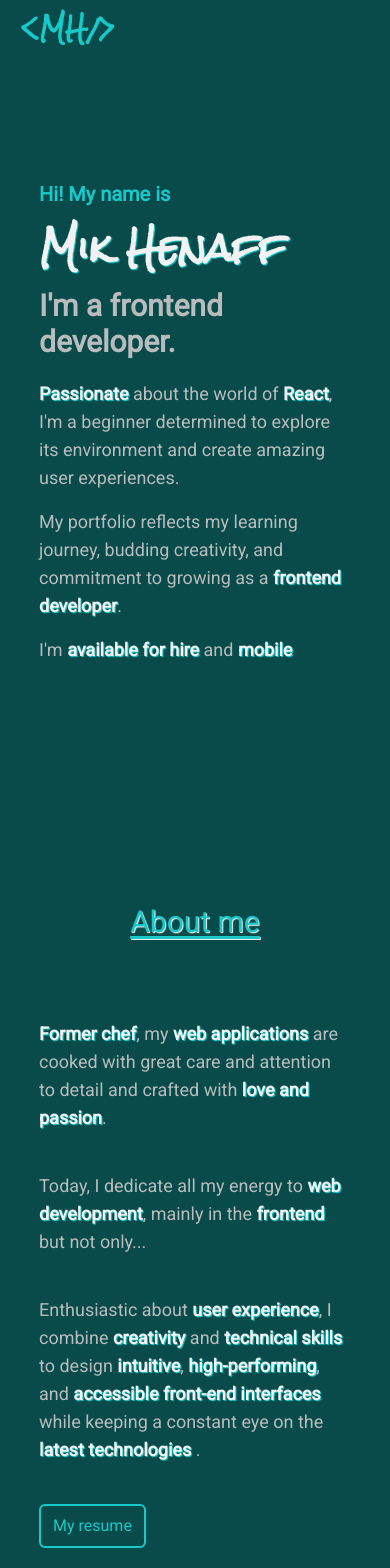
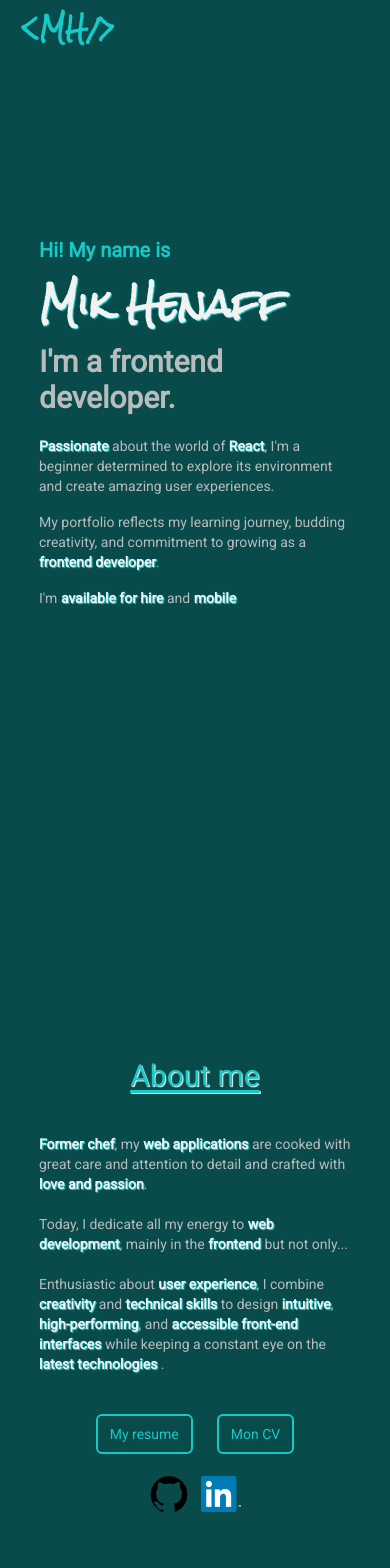
Before and after one commit to MikHenaff/portfolio, a React (Vite) app: page / in a window 390 px wide. Shown: the top 1568 px of the page. Built offline with nearby package versions, Linux system fonts and the light colour scheme; some icons are missing.

Commit message:
change mobile css & add french resume

```diff
--- a/src/components/About.jsx
+++ b/src/components/About.jsx
@@ -1,4 +1,5 @@
 import Resume from "../assets/resume/resume.pdf";
+import CV from "../assets/resume/cv.pdf";
 import Github from "../assets/img/networks/github.png";
 import Linkedin from "../assets/img/networks/linkedin.png";
 
@@ -8,22 +9,22 @@ const About = () => {
       name="about"
       className="w-full h-screen flex items-center bg-[#094a4a]"
     >
-      <div className="flex flex-col justify-center px-[10%] lg:pl-[30%] lg:pr-[10%] text-lg md:text-2xl text-[#b8bcbd]">
+      <div className="flex flex-col justify-center px-[10%] lg:pl-[30%] lg:pr-[10%] text-sm sm:text-lg md:text-2xl text-[#b8bcbd]">
         <h2
-          className="self-center md:self-end text-[#18c9c9] text-3xl sm:text-5xl pb-20 underline underline-offset-4"
+          className="self-center md:self-end text-[#18c9c9] text-3xl sm:text-5xl py-10 sm:pb-20 underline underline-offset-4"
           style={{
             textShadow: "1px 1px 1px #f2f2f2",
           }}
         >
           About me
         </h2>
-        <p className="pb-10">
+        <p className="pb-5 sm:pb-10">
           <span className="highlighted-text">Former chef</span>, my{" "}
           <strong className="highlighted-text">web applications</strong> are
           cooked with great care and attention to detail and crafted with{" "}
           <span className="highlighted-text">love and passion</span>.
         </p>
-        <p className="pb-10">
+        <p className="pb-5 sm:pb-10">
           Today, I dedicate all my energy to{" "}
           <strong className="highlighted-text">web development</strong>, mainly
           in the <strong className="highlighted-text">frontend</strong> but not
@@ -41,14 +42,19 @@ const About = () => {
           while keeping a constant eye on the{" "}
           <strong className="highlighted-text">latest technologies</strong> .
         </p>
-        <div>
+        <div className="flex justify-center mb-5 sm:mb-10">
           <a href={Resume} target="_blank" rel="noreferrer">
-            <button className="bg-[#094a4a] text-[#18c9c9] text-base md:text-lg border-[#18c9c9] hover:text-[#094a4a] hover:bg-[#18c9c9] hover:border-[#18c9c9] w-fit border-2 px-3 py-2 mb-10 rounded-md">
+            <button className="bg-[#094a4a] text-[#18c9c9] text-sm sm:text-base md:text-lg border-[#18c9c9] hover:text-[#094a4a] hover:bg-[#18c9c9] hover:border-[#18c9c9] w-fit border-2 px-3 py-2 mr-6 rounded-md">
               My resume
             </button>
           </a>
+          <a href={CV} target="_blank" rel="noreferrer">
+            <button className="bg-[#094a4a] text-[#18c9c9] text-sm sm:text-base md:text-lg border-[#18c9c9] hover:text-[#094a4a] hover:bg-[#18c9c9] hover:border-[#18c9c9] w-fit border-2 px-3 py-2 rounded-md">
+              Mon CV
+            </button>
+          </a>
         </div>
-        <div className="flex items-center">
+        <div className="flex justify-center items-center">
           <a
             href="https://www.github.com/MikHenaff"
             target="_blank"
--- a/src/components/Contact.jsx
+++ b/src/components/Contact.jsx
@@ -4,11 +4,11 @@ const Contact = () => {
   return (
     <div
       name="contact"
-      className="w-full h-screen flex flex-col justify-center items-center text-[#b8bcbd] text-lg md:text-2xl bg-[#094a4a] pt-[90px]"
+      className="w-full h-screen flex flex-col justify-center items-center text-[#b8bcbd] text-sm sm:text-lg md:text-2xl bg-[#094a4a] pt-[80px]"
     >
       <div className="flex flex-col items-center">
         <h2
-          className="text-[#18c9c9] text-3xl sm:text-5xl text-center mb-24 underline underline-offset-4"
+          className="text-[#18c9c9] text-3xl sm:text-5xl text-center -mt-10 sm:mt-2 mb-8 sm:mb-16 underline underline-offset-4"
           style={{ textShadow: "1px 1px 1px #f2f2f2" }}
         >
           Contact me
@@ -24,30 +24,30 @@ const Contact = () => {
             name="name"
             required
             placeholder="Your full name..."
-            className="w-full pl-2 py-2 mb-2 text-base md:text-lg bg-[#7eb9b9] placeholder-gray-600 rounded"
+            className="w-full pl-2 py-2 mb-2 text-sm sm:text-base md:text-lg bg-[#7eb9b9] placeholder-gray-600 rounded"
           />
           <input
             type="email"
             name="email"
             required
             placeholder="Your email..."
-            className="w-full pl-2 py-2 mb-2 text-base md:text-lg bg-[#7eb9b9] placeholder-gray-600 rounded"
+            className="w-full pl-2 py-2 mb-2 text-sm sm:text-base md:text-lg bg-[#7eb9b9] placeholder-gray-600 rounded"
           />
           <textarea
             name="message"
             required
             rows="10"
             placeholder="Your message..."
-            className="w-full pl-2 py-2 mb-5 text-base md:text-lg bg-[#7eb9b9] placeholder-gray-600 rounded"
+            className="w-full pl-2 py-1 sm:py-2 mb-3 sm:mb-5 text-sm sm:text-base md:text-lg bg-[#7eb9b9] placeholder-gray-600 rounded"
           ></textarea>
-          <button className="bg-[#094a4a] text-[#18c9c9] text-base md:text-lg border-[#18c9c9] hover:text-[#094a4a] hover:bg-[#18c9c9] hover:border-[#18c9c9] w-fit border-2 px-3 py-2 mb-10 rounded-md">
+          <button className="bg-[#094a4a] text-[#18c9c9] text-sm sm:text-base md:text-lg border-[#18c9c9] hover:text-[#094a4a] hover:bg-[#18c9c9] hover:border-[#18c9c9] w-fit border-2 px-3 py-2 mb-5 sm:mb-10 rounded-md">
             Send message
           </button>
         </form>
-        <div className="flex flex-col items-center pt-5">
-          <p className="mb-3">...or send me an email !</p>
+        <div className="flex flex-col items-center pb-2">
+          <p className="mb-2 sm:mb-3">...or send me an email !</p>
           <a href="mailto:mikhenaff@yahoo.fr" title="mikhenaff@yahoo.fr">
-            <GoMail className=" w-[40px] h-[40px] md:w-[50px] md:h-[50px] text-[#18c9c9] hover:text-[#1df4f4]" />
+            <GoMail className="w-[30px] h-[30px] sm:w-[40px] sm:h-[40px] md:w-[50px] md:h-[50px] text-[#18c9c9] hover:text-[#1df4f4]" />
           </a>
         </div>
       </div>
--- a/src/components/Home.jsx
+++ b/src/components/Home.jsx
@@ -1,7 +1,7 @@
 const Home = () => {
   return (
     <div name="home" className="w-full h-screen bg-[#094a4a]">
-      <div className="flex flex-col h-full justify-center px-[10%] text-lg md:text-2xl">
+      <div className="flex flex-col h-full justify-center px-[10%] text-sm sm:text-lg md:text-2xl">
         <p className="text-xl sm:text-2xl text-[#18c9c9] font-bold">
           Hi! My name is
         </p>
--- a/src/components/ProjectCard.jsx
+++ b/src/components/ProjectCard.jsx
@@ -7,7 +7,7 @@ const ProjectCard = ({ imgSrc, text, handleProject, handleText }) => {
             handleProject();
             handleText(text);
           }}
-          className="text-[#041f1f] underline underline-offset-8 bg-[#18c9c9]/90 w-full h-full border-2 px-3 py-2 rounded-sm"
+          className="text-sm sm:text-base text-[#041f1f] underline underline-offset-8 bg-[#18c9c9]/90 w-full h-full border-2 px-3 py-2 rounded-sm"
         >
           Click to see more
         </button>
@@ -18,7 +18,7 @@ const ProjectCard = ({ imgSrc, text, handleProject, handleText }) => {
         className="w-[200px] sm:w-[300px] xl:w-[350px] 2xl:w-[400px] h-auto max-h-[152px] xl:max-h-[200px] rounded-t-sm"
       />
       <p
-        className="w-full text-center py-3 text-[#f2f2f2] bg-[#0e7474] rounded-b-sm"
+        className="w-full text-center text-sm sm:text-base py-3 text-[#f2f2f2] bg-[#0e7474] rounded-b-sm"
         style={{ textShadow: "1px 1px 1px #18c9c9" }}
       >
         {text}
--- a/src/components/Skills.jsx
+++ b/src/components/Skills.jsx
@@ -15,9 +15,9 @@ const Skills = () => {
       name="skills"
       className="w-full h-screen flex flex-col justify-center bg-[#094a4a]"
     >
-      <div className="flex flex-col max-w-[700px] lg:max-w-[900px] xl:max-w-[1000px] 2xl:max-w-[1200px] px-[10%] text-lg md:text-2xl text-[#b8bcbd] mb-6 md:mb-20">
+      <div className="flex flex-col max-w-[700px] lg:max-w-[900px] xl:max-w-[1000px] 2xl:max-w-[1200px] px-[10%] text-sm sm:text-lg md:text-2xl text-[#b8bcbd] mb-0 sm:mb-6 md:mb-20">
         <h2
-          className="self-center md:self-start text-[#18c9c9] text-3xl sm:text-5xl pb-14 sm:pb-[120px] underline underline-offset-4"
+          className="self-center md:self-start text-[#18c9c9] text-3xl sm:text-5xl py-5 sm:pb-[120px] underline underline-offset-4"
           style={{
             textShadow: "1px 1px 1px #f2f2f2",
           }}
@@ -33,7 +33,7 @@ const Skills = () => {
           Motivation, team spirit, adaptability, problems solving, autonomy.
         </p>
         <p className="highlighted-text">Hard skills:</p>
-        <p className="pb-10">
+        <p className="pb-7 sm:pb-10">
           Frontend programming languages, frameworks and libraries, responsive
           design, accessibility, SEO and version control systems.
         </p>
@@ -45,19 +45,19 @@ const Skills = () => {
               src={HtmlImg}
               alt="HTML5 logo"
               title="HTML5"
-              className="w-[40px] sm:w-[50px] h-[40px] sm:h-[50px] mr-3"
+              className="w-[30px] h-[30px] sm:w-[50px] sm:h-[50px] mr-3"
             />
             <img
               src={CssImg}
               alt="CSS3 logo"
               title="CSS3"
-              className="w-[34px] sm:w-[50px] h-[40px] sm:h-[50px] mr-3"
+              className="w-[30px] h-[30px] sm:w-[50px] sm:h-[50px] mr-3"
             />
             <img
               src={JavascriptImg}
               alt="JavaScript logo"
               title="JavaScript"
-              className="w-[40px] sm:w-[50px] h-[40px] sm:h-[50px] md:mr-20"
+              className="w-[30px] h-[30px] sm:w-[50px] sm:h-[50px] md:mr-20"
             />
           </div>
           <div className="flex mb-3">
@@ -65,13 +65,13 @@ const Skills = () => {
               src={TailwindImg}
               alt="TailwindCSS logo"
               title="TailwindCSS"
-              className="w-[30px] sm:w-[50px] h-[30px] sm:h-[50px] mr-3"
+              className="w-[30px] h-[30px] sm:w-[50px] sm:h-[50px] mr-3"
             />
             <img
               src={SassImg}
               alt="Sass logo"
               title="Sass"
-              className="w-[30px] sm:w-[50px] h-[30px] sm:h-[50px] md:mr-20"
+              className="w-[30px] h-[30px] sm:w-[50px] sm:h-[50px] md:mr-20"
             />
           </div>
           <div className="flex">
@@ -79,12 +79,12 @@ const Skills = () => {
               src={ReactImg}
               alt="React logo"
               title="React"
-              className="w-[30px] sm:w-[50px] h-[30px] sm:h-[50px]"
+              className="w-[30px] h-[30px] sm:w-[50px] sm:h-[50px]"
             />
           </div>
         </div>
-        <div className="flex flex-col items-center md:flex-row md:justify-center xl:justify-start mt-8 px-[10%]">
-          <p className="highlighted-text text-lg md:text-2xl mr-6 mb-3 md:mb-0">
+        <div className="flex flex-col items-center md:flex-row md:justify-center xl:justify-start mt-4 sm:mt-8 px-[10%]">
+          <p className="highlighted-text text-sm sm:text-lg md:text-2xl mr-6 mb-3 md:mb-0">
             In progress:
           </p>
           <div className="flex">
@@ -92,25 +92,25 @@ const Skills = () => {
               src={NodeImg}
               alt="Node.js logo"
               title="Node.js"
-              className="w-[40px] sm:w-[50px] h-[40px] sm:h-[50px] mr-6"
+              className="w-[30px] h-[30px] sm:w-[50px] sm:h-[50px] mr-6"
             />
             <img
               src={ExpressImg}
               alt="Express.js logo"
               title="Express.js"
-              className="w-[40px] sm:w-[50px] h-[40px] sm:h-[50px] mr-3"
+              className="w-[30px] h-[30px] sm:w-[50px] sm:h-[50px] mr-3"
             />
             <img
               src={MongodbImg}
               alt="MongoDB logo"
               title="MongoDB"
-              className="w-[40px] sm:w-[50px] h-[40px] sm:h-[50px] mr-3"
+              className="w-[30px] h-[30px] sm:w-[50px] sm:h-[50px] mr-3"
             />
             <img
               src={TypescriptImg}
               alt="TypeScript logo"
               title="TypeScript"
-              className="w-[40px] sm:w-[50px] h-[40px] sm:h-[50px] mr-6"
+              className="w-[30px] h-[30px] sm:w-[50px] sm:h-[50px] mr-6"
             />
           </div>
         </div>
--- a/src/components/Work.jsx
+++ b/src/components/Work.jsx
@@ -14,7 +14,7 @@ const Work = ({ burger, handleProject, handleText }) => {
     >
       <div className="flex flex-col items-center text-lg md:text-2xl text-[#b8bcbd]">
         <h2
-          className="self-center md:self-end md:mr-[6%] text-[#18c9c9] text-3xl sm:text-5xl -mt-40 sm:-mt-5 md:-mt-20 pb-20 underline underline-offset-4"
+          className="self-center md:self-end md:mr-[6%] text-[#18c9c9] text-3xl sm:text-5xl -mt-20 sm:-mt-5 md:-mt-20 pb-10 sm:pb-20 underline underline-offset-4"
           style={{ textShadow: "1px 1px 1px #f2f2f2" }}
         >
           My work
```
Also changed, not shown: 1 other file (tests, documents, lock files or other folders).
